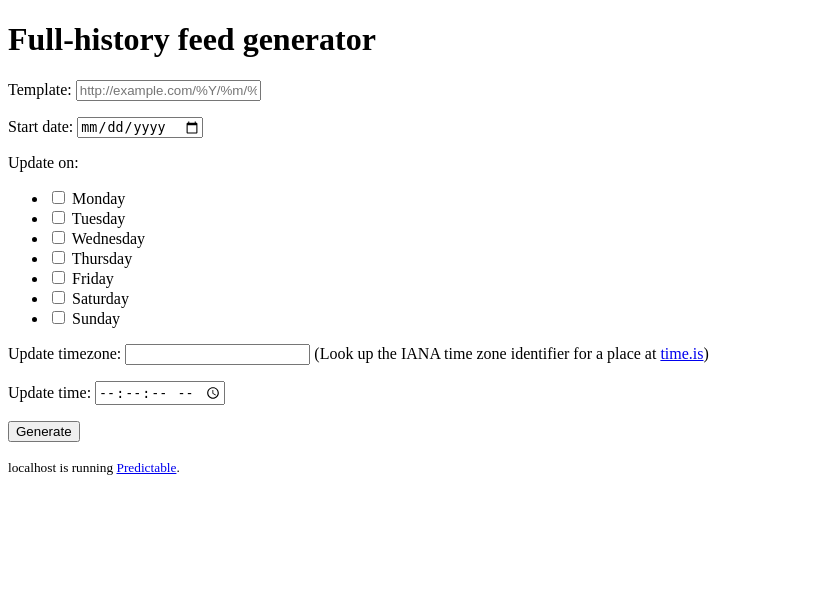
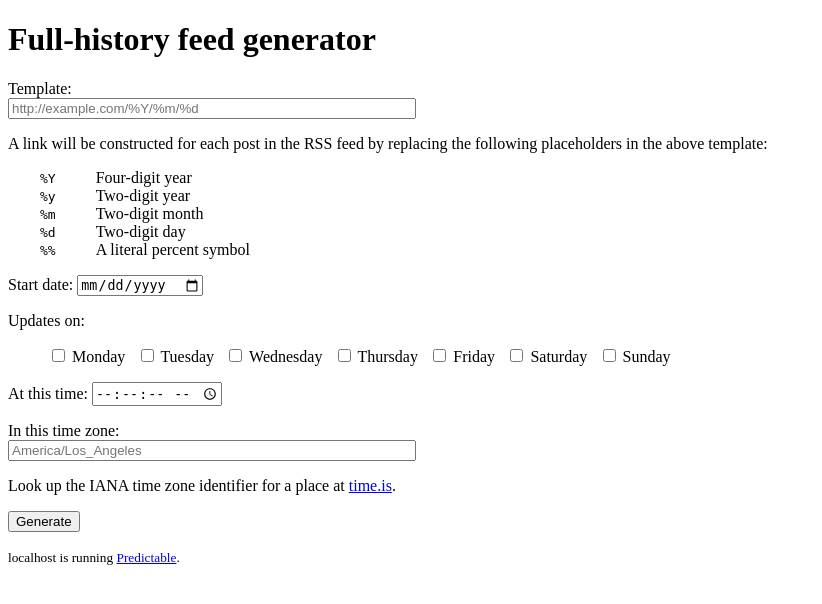
Before and after one commit to jameysharp/predictable, a Flask app: page / in a window 1280 px wide. Shown: the top 604 px of the page, without its empty margins (0-822 px from the left). Run offline with Flask 2, Linux system fonts and the light colour scheme.

Commit message:
Make the feed editing form slightly more friendly.

```diff
--- a/templates/edit.html
+++ b/templates/edit.html
@@ -2,38 +2,53 @@
 <html>
   <head>
     <title>Full-history feed generator</title>
+<style>
+dt, dd { display: inline; }
+dl div { margin-left: 2em; }
+input[type="text"] { display: block; width: 30em; max-width: 80%; }
+li { display: inline-block; margin-right: 1ex; }
+</style>
   </head>
   <body>
     <h1>Full-history feed generator</h1>
 
     <form action="{{ url_for('edit_feed') }}" method="GET">
       <p>
-      <label for="template">Template:</label>
+      <label>Template:
       <input type="text" name="template" required placeholder="http://example.com/%Y/%m/%d" value="{{ request.args['template'] }}" />
+      </label>
       </p>
+      <p>A link will be constructed for each post in the RSS feed by replacing the following placeholders in the above template:</p>
+      <dl>
+        <div><dt><code>%Y</code></dt><dd>Four-digit year</dd></div>
+        <div><dt><code>%y</code></dt><dd>Two-digit year</dd></div>
+        <div><dt><code>%m</code></dt><dd>Two-digit month</dd></div>
+        <div><dt><code>%d</code></dt><dd>Two-digit day</dd></div>
+        <div><dt><code>%%</code></dt><dd>A literal percent symbol</dd></div>
+      </dl>
       <p>
-      <label for="start_date">Start date:</label>
+      <label>Start date:
       <input type="date" name="start_date" required value="{{ request.args['start_date'] }}" />
+      </label>
       </p>
-      <p>Update on:</p>
+      <p>Updates on:</p>
       <ul>
         {%- for day in day_names %}
         {%- set name="day" ~ loop.index0 %}
-        <li>
-          <input type="checkbox" name="{{ name }}"{% if name in request.args %} checked{% endif %} />
-          <label for="{{ name }}">{{ day }}</label>
-        </li>
+        <li><label><input type="checkbox" name="{{ name }}"{% if name in request.args %} checked{% endif %} /> {{ day }}</label></li>
         {%- endfor %}
       </ul>
       <p>
-      <label for="tzname">Update timezone:</label>
-      <input type="text" name="tzname" required value="{{ request.args['tzname'] }}" />
-      (Look up the IANA time zone identifier for a place at <a href="https://time.is/" target="_blank" rel="noopener">time.is</a>)
+      <label>At this time:
+      <input type="time" name="update_time" step="1" required value="{{ request.args['update_time'] }}" />
+      </label>
       </p>
       <p>
-      <label for="update_time">Update time:</label>
-      <input type="time" name="update_time" step="1" required value="{{ request.args['update_time'] }}" />
+      <label>In this time zone:
+      <input type="text" name="tzname" required placeholder="America/Los_Angeles" value="{{ request.args['tzname'] }}" />
+      </label>
       </p>
+      <p>Look up the IANA time zone identifier for a place at <a href="https://time.is/" target="_blank" rel="noopener">time.is</a>.</p>
       <p><input type="submit" name="go" value="Generate" /></p>
     </form>
 
```
